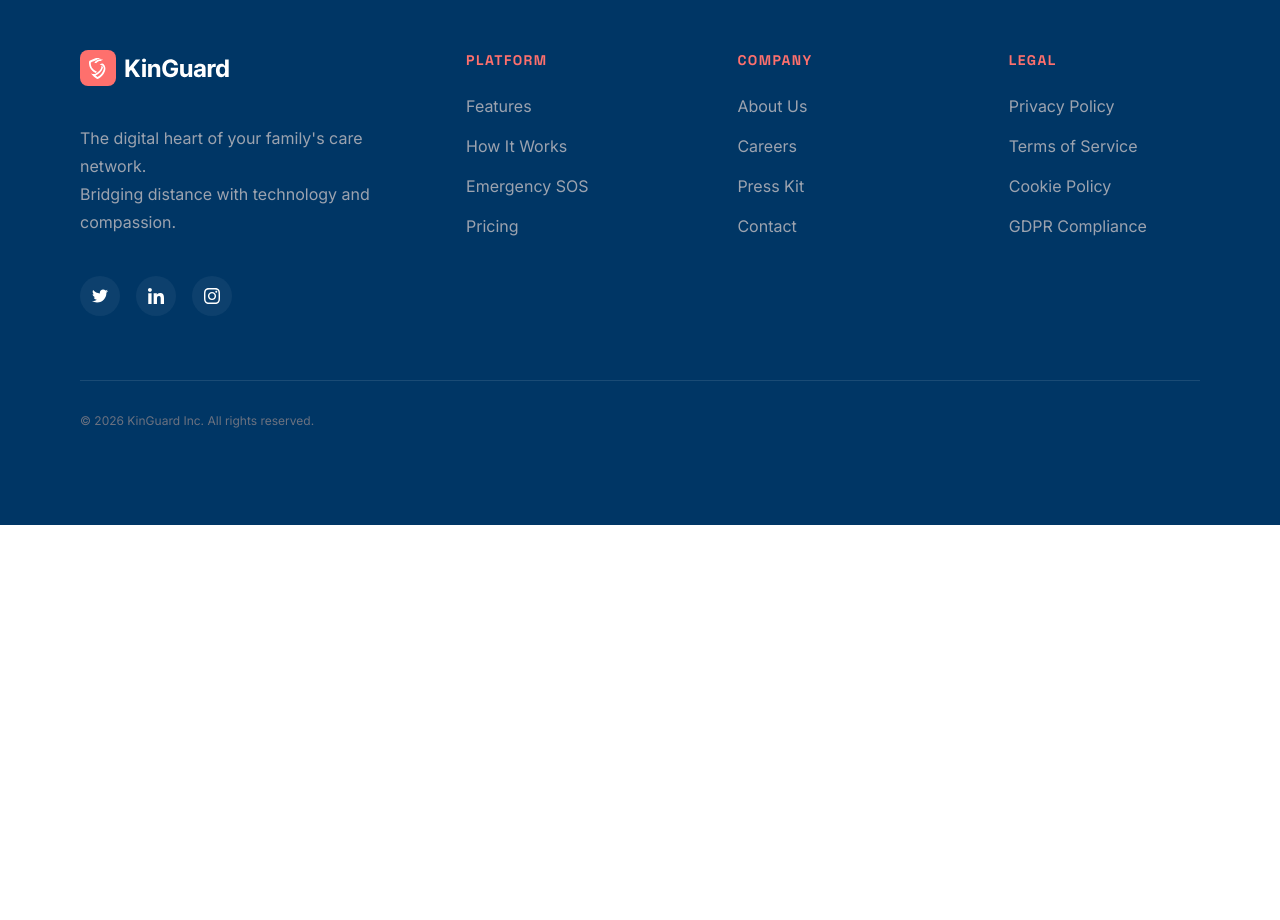
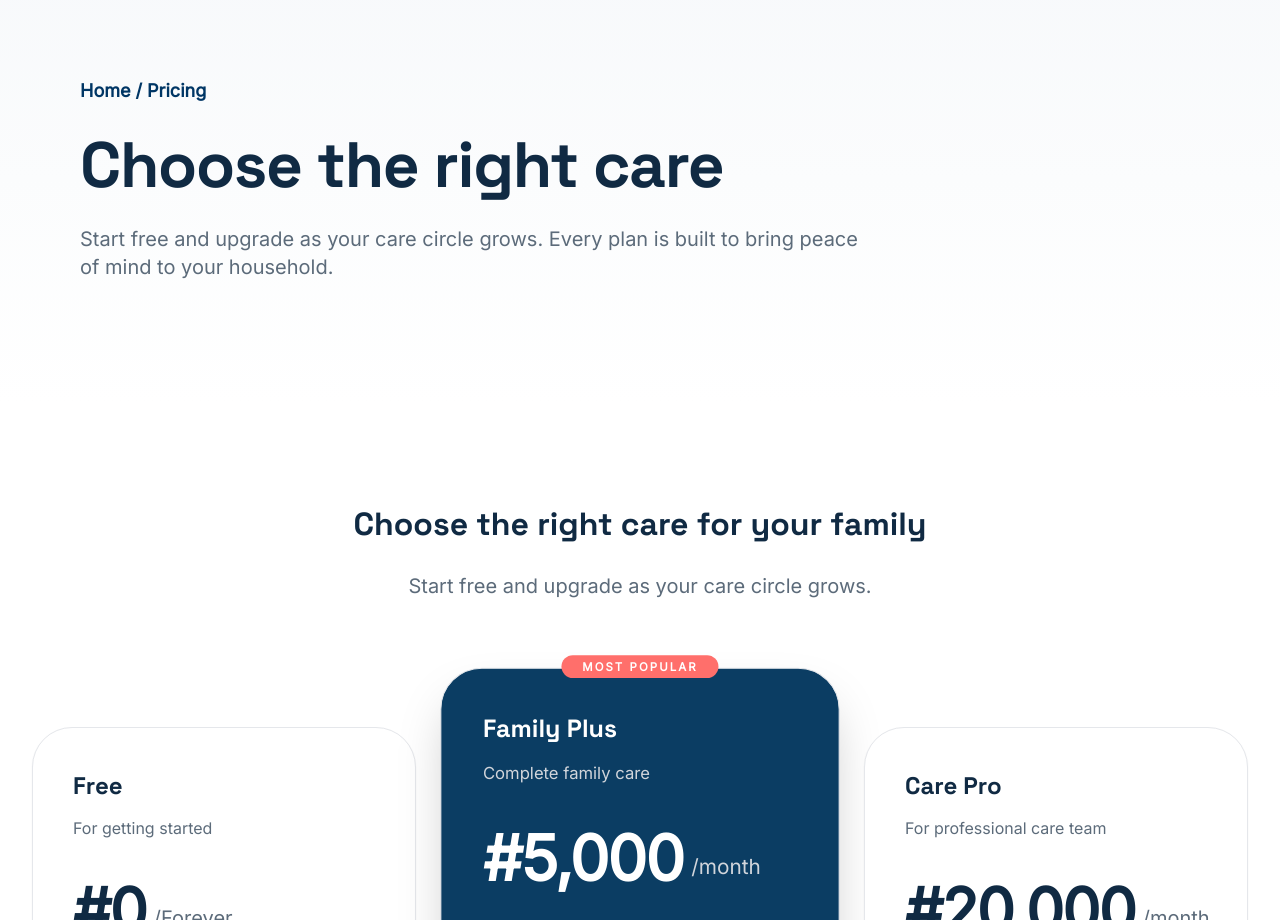
Before and after one commit to amenhub-ecosystem/kin_guard, a React (Vite) app: page /pricing in a window 1280 px wide. Shown: the part 180-1100 px from the top of the page. Before the commit the page ends 800 px from the top, so only its background shows below. Built offline with nearby package versions, Linux system fonts and the light colour scheme.

Commit message:
feat: add Pricing page with hero and section components, update navigation and footer links

```diff
--- a/src/App.tsx
+++ b/src/App.tsx
@@ -5,6 +5,7 @@ import { Footer } from "@/components/common/layout/Footer";
 import HomePage from "@/pages/Homepage";
 import FeaturesPage from "@/pages/FeaturesPage";
 import HowItWorksPage from "@/pages/HowItWorksPage";
+import PricingPage from "@/pages/PricingPage";
 import SolutionsPage from "@/pages/SolutionsPage";
 
 export default function App() {
@@ -16,6 +17,7 @@ export default function App() {
         <Route path="/" element={<HomePage />} />
         <Route path="/features" element={<FeaturesPage />} />
         <Route path="/how-it-works" element={<HowItWorksPage />} />
+        <Route path="/pricing" element={<PricingPage />} />
         <Route path="/solutions" element={<SolutionsPage />} />
       </Routes>
       <Footer />
--- a/src/components/common/icons/Minus.tsx
+++ b/src/components/common/icons/Minus.tsx
@@ -2,7 +2,7 @@ import * as React from "react";
 
 type Props = React.SVGProps<SVGSVGElement> & { size?: number | string; color?: string; };
 
-export function Minus({ size, width, height, color = "#0B3D63", ...props }: Props) {
+export function Minus({ size, width, height, color = "#FF6F61", ...props }: Props) {
     return (
         <svg
             viewBox="0 0 13 13"
--- a/src/components/common/icons/Plus.tsx
+++ b/src/components/common/icons/Plus.tsx
@@ -1,11 +1,11 @@
 import * as React from "react";
 
-type Props = React.SVGProps<SVGSVGElement> & { size?: number | string; color?: string; };
+type Props = React.SVGProps<SVGSVGElement> & { size?: number | string; color?: string };
 
-export function Plus({ size, width, height, color = "#0B3D63", ...props }: Props) {
+export function Plus({ size, width, height, color = "#FF6F61", ...props }: Props) {
   return (
-    <svg viewBox="0 0 13 13" fill="none" xmlns="http://www.w3.org/2000/svg" width={size ?? width ?? 24} height={size ?? height ?? 24} {...props}>
-    <path d="M7.5 1C7.5 0.446875 7.05312 0 6.5 0C5.94688 0 5.5 0.446875 5.5 1V5.5H1C0.446875 5.5 0 5.94688 0 6.5C0 7.05312 0.446875 7.5 1 7.5H5.5V12C5.5 12.5531 5.94688 13 6.5 13C7.05312 13 7.5 12.5531 7.5 12V7.5H12C12.5531 7.5 13 7.05312 13 6.5C13 5.94688 12.5531 5.5 12 5.5H7.5V1Z" fill={color}/>
+    <svg viewBox="0 0 12 12" fill="none" xmlns="http://www.w3.org/2000/svg" width={size ?? width ?? 24} height={size ?? height ?? 24} {...props}>
+    <path d="M6.5625 0.875C6.5625 0.391016 6.17148 0 5.6875 0C5.20352 0 4.8125 0.391016 4.8125 0.875V4.8125H0.875C0.391016 4.8125 0 5.20352 0 5.6875C0 6.17148 0.391016 6.5625 0.875 6.5625H4.8125V10.5C4.8125 10.984 5.20352 11.375 5.6875 11.375C6.17148 11.375 6.5625 10.984 6.5625 10.5V6.5625H10.5C10.984 6.5625 11.375 6.17148 11.375 5.6875C11.375 5.20352 10.984 4.8125 10.5 4.8125H6.5625V0.875Z" fill={color}/>
     </svg>
   );
 }
--- a/src/components/common/layout/Footer.tsx
+++ b/src/components/common/layout/Footer.tsx
@@ -8,7 +8,7 @@ const footerSections = [
       { label: "Features", href: "#" },
       { label: "How It Works", href: "#" },
       { label: "Emergency SOS", href: "#" },
-      { label: "Pricing", href: "#" },
+      { label: "Pricing", href: "/pricing" },
     ],
   },
   {
--- a/src/components/common/layout/Nav.tsx
+++ b/src/components/common/layout/Nav.tsx
@@ -12,7 +12,7 @@ const navigation = [
   { label: "Features", href: "/features" },
   { label: "How It Works", href: "/how-it-works" },
   { label: "Solutions", href: "/solutions" },
-  { label: "Pricing", href: "#pricing" },
+  { label: "Pricing", href: "/pricing" },
   { label: "FAQs", href: "#faqs" },
 ];
 
--- /dev/null
+++ b/src/components/pricing/PricingHero.tsx
@@ -0,0 +1,21 @@
+export function PricingHero() {
+  return (
+    <section className="bg-gradient-to-t from-white to-[#F7F9FB]">
+      <div className="mx-auto flex min-h-[450px] max-w-7xl items-center px-6 sm:px-8 lg:px-20">
+        <div className="max-w-[800px]">
+          <p className="font-space-grotesk text-base font-bold text-[#003665] sm:text-lg">
+            Home / Pricing
+          </p>
+
+          <h1 className="mt-6 font-space-grotesk text-5xl font-bold leading-[1.1] tracking-[-0.02em] text-[#102A43] sm:text-6xl lg:text-[64px] lg:leading-[72px]">
+            Choose the right care
+          </h1>
+
+          <p className="mt-6 max-w-[780px] text-lg leading-8 text-[#5C6B7A] sm:text-xl">
+            Start free and upgrade as your care circle grows. Every plan is built to bring peace of mind to your household.
+          </p>
+        </div>
+      </div>
+    </section>
+  );
+}
--- /dev/null
+++ b/src/components/pricing/PricingSection.tsx
@@ -0,0 +1,163 @@
+import { CheckCircle } from "@/components/common/icons";
+
+type PricingPlan = {
+  name: string;
+  description: string;
+  price: string;
+  suffix: string;
+  features: string[];
+  button: string;
+  featured?: boolean;
+};
+
+const plans: PricingPlan[] = [
+  {
+    name: "Free",
+    description: "For getting started",
+    price: "#0",
+    suffix: "/Forever",
+    features: [
+      "1 Family Circle",
+      "Daily Check-ins",
+      "Medication Reminders",
+      "Whatsapp Support",
+    ],
+    button: "Get Started",
+  },
+  {
+    name: "Family Plus",
+    description: "Complete family care",
+    price: "#5,000",
+    suffix: "/month",
+    featured: true,
+    features: [
+      "Unlimited Family Member",
+      "Health Reports",
+      "Caregiver Collaboration",
+      "Emergency SOS",
+      "All in Free Tier",
+    ],
+    button: "Start 14-Day Free Trial",
+  },
+  {
+    name: "Care Pro",
+    description: "For professional care team",
+    price: "#20,000",
+    suffix: "/month",
+    features: [
+      "Multiple Care Circles",
+      "Team Management",
+      "Advanced Report",
+      "Priority Support",
+    ],
+    button: "Contact Sales",
+  },
+];
+
+function PricingCard({ plan }: { plan: PricingPlan }) {
+  const featured = plan.featured;
+
+  return (
+    <div
+      className={`relative flex flex-col rounded-[40px] border transition-all duration-300
+      ${
+        featured
+          ? "bg-[#0B3D63] text-white border-gray-200 shadow-2xl scale-[1.04] py-10 px-10"
+          : "bg-white border-gray-200 shadow-sm py-10 px-10"
+      }`}
+    >
+      {featured && (
+        <div className="absolute left-1/2 -translate-x-1/2 -top-4">
+          <span className="rounded-full bg-[#FF6F6B] px-5 py-1 text-[11px] font-bold uppercase tracking-[2px] text-white">
+            Most Popular
+          </span>
+        </div>
+      )}
+
+      <h3
+        className={`text-[24px] font-bold ${
+          featured ? "text-white" : "text-[#102A43]"
+        }`}
+      >
+        {plan.name}
+      </h3>
+
+      <p
+        className={`mt-3 text-base ${
+          featured ? "text-gray-300" : "text-[#5C6B7A]"
+        }`}
+      >
+        {plan.description}
+      </p>
+
+      <div className="mt-10 flex items-end">
+        <span
+          className={`text-6xl font-bold leading-none tracking-tight ${
+            featured ? "text-white" : "text-[#102A43]"
+          }`}
+        >
+          {plan.price}
+        </span>
+
+        <span
+          className={`ml-2 mb-2 text-xl ${
+            featured ? "text-gray-300" : "text-[#5C6B7A]"
+          }`}
+        >
+          {plan.suffix}
+        </span>
+      </div>
+
+      <ul className="mt-12 flex-1 space-y-6">
+        {plan.features.map((feature) => (
+          <li key={feature} className="flex items-center gap-3">
+            <CheckCircle size={18} className="text-[#2A7F7F] flex-shrink-0" />
+
+            <span
+              className={`text-[15px] font-medium ${
+                featured ? "text-white" : "text-[#102A43]"
+              }`}
+            >
+              {feature}
+            </span>
+          </li>
+        ))}
+      </ul>
+
+      <button
+        className={`mt-12 h-[60px] w-full rounded-2xl font-bold text-base transition
+        ${
+          featured
+            ? "bg-[#FE706D] text-white hover:bg-[#ff615e]"
+            : "border-2 border-gray-200 bg-white text-[#0B3D63] hover:bg-gray-50"
+        }`}
+      >
+        {plan.button}
+      </button>
+    </div>
+  );
+}
+
+export default function PricingSection() {
+  return (
+    <section className="bg-white py-24">
+      <div className="mx-auto max-w-7xl px-8">
+        <div className="mx-auto max-w-3xl text-center">
+          <h2 className="font-space text-[32px] font-bold text-[#102A43]">
+            Choose the right care for your family
+          </h2>
+
+          <p className="mt-6 text-xl text-[#5C6B7A]">
+            Start free and upgrade as your care circle grows.
+          </p>
+        </div>
+
+        <div className="mt-20 grid gap-8 lg:grid-cols-3 items-end">
+          {plans.map((plan) => (
+            <PricingCard key={plan.name} plan={plan} />
+          ))}
+        </div>
+      </div>
+    </section>
+  );
+}
--- /dev/null
+++ b/src/pages/PricingPage.tsx
@@ -0,0 +1,13 @@
+import { PricingHero } from "@/components/pricing/PricingHero";
+import PricingSection from "@/components/pricing/PricingSection";
+import FAQSection from "@/components/home/FAQSection";
+
+export default function PricingPage() {
+  return (
+    <main className="min-h-[60vh] bg-white">
+      <PricingHero />
+      <PricingSection />
+      <FAQSection />
+    </main>
+  );
+}
```
